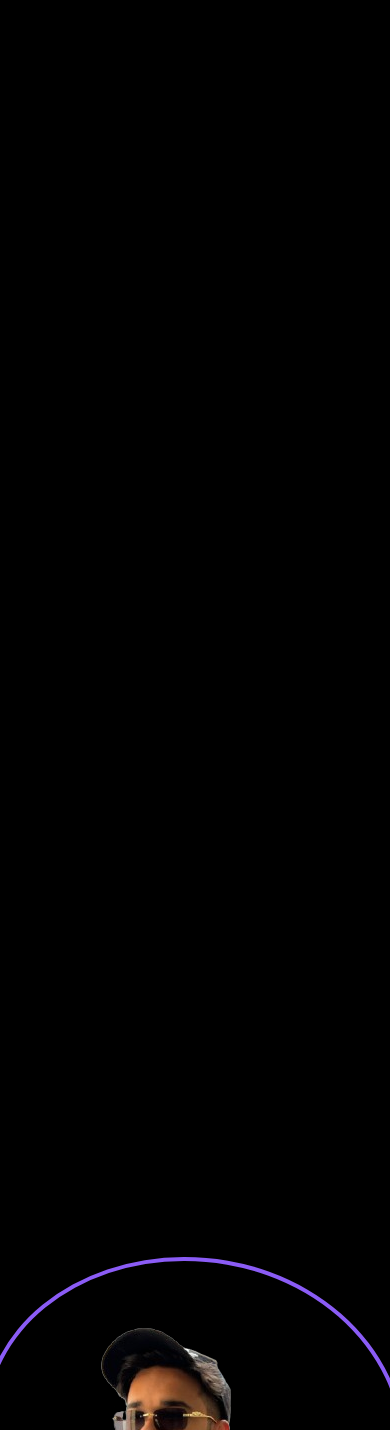
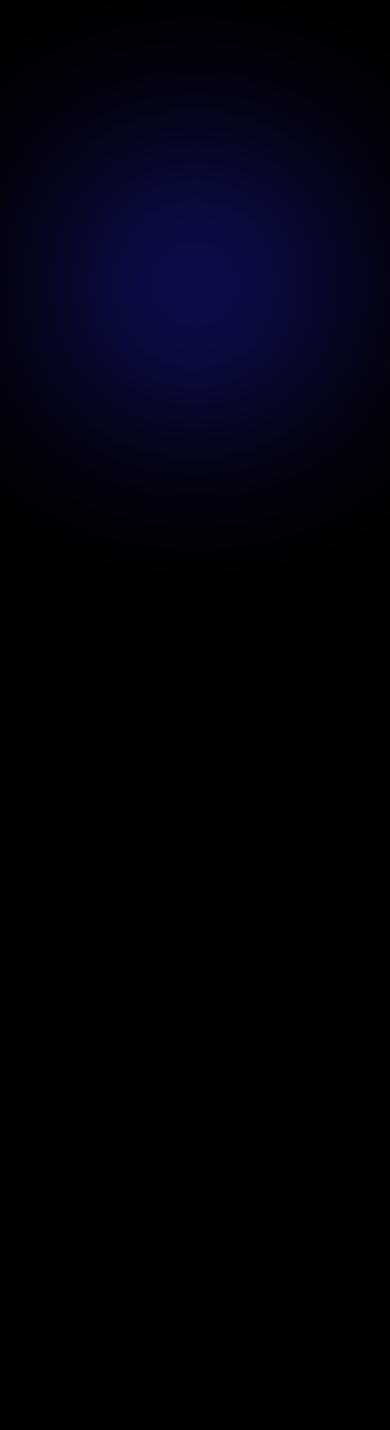
Before and after one commit to coderislive07/My-Portfolio-, a React (Vite) app: page / in a window 390 px wide. Shown: the part 138-1568 px from the top of the page. Built offline with nearby package versions, Linux system fonts and the light colour scheme; a web font is replaced by a local one.

Commit message:
added responsiveness

```diff
--- /dev/null
+++ b/src/Components/hero.css
@@ -0,0 +1,23 @@
+.blurry-dot {
+    position: absolute;
+    top: 50%;
+    left: 50%;
+    width: 200px;
+    height: 200px;
+    background-color: rgba(38, 38, 223, 0.947);
+    border-radius: 50%;
+    filter: blur(110px);
+    animation: pulse 2s infinite ease-in-out;
+    transform: translate(-50%, -50%);
+  }
+  @keyframes pulse {
+    0% {
+      transform: translate(-50%, -50%) scale(1);
+    }
+    50% {
+      transform: translate(-50%, -50%) scale(1.3);
+    }
+    100% {
+      transform: translate(-50%, -50%) scale(1);
+    }
+  }
--- a/src/Components/hero.jsx
+++ b/src/Components/hero.jsx
@@ -1,25 +1,81 @@
-import React from 'react'
-import home from '../assets/Home.png'
-import github from '../assets/github.png'
-import linkedin from '../assets/linkedin.png'
-import myself from '../assets/Myself.png'
-import bar from '../assets/bar.png'
+import React, { useState } from 'react';
+import home from '../assets/Home.png';
+import github from '../assets/github.png';
+import linkedin from '../assets/linkedin.png';
+import myself from '../assets/Myself.png';
+import bar from '../assets/bar.png';
+import './hero.css';
 
 export default function Hero() {
+    const [isOpen, setIsOpen] = useState(false);
+
+    const toggleNavbar = () => {
+        setIsOpen(!isOpen);
+    };
+
     return (
-    <div className="bg-black min-h-screen text-white">
-      <nav className="flex flex-col sm:flex-row justify-between items-center p-4">
-        <h1 className="text-xl font-bold mb-4 sm:mb-0">Mridul Dhamija</h1>
-        <div className="flex flex-wrap justify-center sm:justify-end items-center space-x-4 sm:space-x-8">
-          <a href="#" className="flex items-center mb-2 sm:mb-0">
+        <div className="bg-black min-h-screen text-white relative overflow-x-hidden">
+            <div className="blurry-dot absolute h-40 w-40 sm:h-56 sm:w-56 md:h-64 md:w-64 lg:h-72 lg:w-72 xl:h-80 xl:w-80 2xl:h-96 2xl:w-96"></div>
+
+            {/* Mobile Navigation Overlay */}
+            <div
+                className={`fixed inset-0 bg-black bg-opacity-50 z-40 transition-opacity duration-300 ${
+                    isOpen ? 'opacity-100' : 'opacity-0 pointer-events-none'
+                }`}
+                onClick={toggleNavbar}
+            ></div>
+
+            {/* Mobile Navigation Menu */}
+            <div
+                className={`fixed top-0 left-0 h-full w-64 bg-gray-900 z-50 transform transition-transform duration-300 ease-in-out ${
+                    isOpen ? 'translate-x-0' : '-translate-x-full'
+                }`}
+            >
+                <div className="flex flex-col h-full p-4">
+                    <h1 className="text-xl font-bold mb-8">Mridul Dhamija</h1>
+                    <nav className="flex flex-col space-y-4">
+                        <a href="#" className="flex items-center">
+                            <img src={home} alt="Home" className="w-5 h-5 mr-2 invert" />
+                            Home
+                        </a>
+                        <a href="#" className="flex items-center">
+                            <img src={github} alt="GitHub" className="w-5 h-5 mr-2 invert" />
+                            GitHub
+                        </a>
+                        <a href="#" className="flex items-center">
+                            <img src={linkedin} alt="LinkedIn" className="w-5 h-5 mr-2 invert" />
+                            LinkedIn
+                        </a>
+                        <button className="bg-transparent text-purple-700 border text-sm border-purple-700 px-4 py-2 rounded-full hover:text-white hover:bg-purple-700 transition-colors duration-300 mt-4">
+                            Contact
+                        </button>
+                        <button className="bg-transparent text-purple-700 border text-sm border-purple-700 px-4 py-2 rounded-full hover:text-white hover:bg-purple-700 transition-colors duration-300 mt-2">
+                            Download CV
+                        </button>
+                    </nav>
+                </div>
+            </div>
+
+            {/* Main Content */}
+            <div className="relative z-10">
+                <nav className="flex justify-between items-center p-4">
+                    <h1 className="text-xl font-bold">Mridul Dhamija</h1>
+                    <button
+                        className="sm:hidden z-50"
+                        onClick={toggleNavbar}
+                    >
+                        <img src={bar} alt="Toggle Menu" className="w-6 h-6 invert" />
+                    </button>
+                    <div className="hidden sm:flex items-center space-x-4">
+                        <a href="#" className="flex items-center">
                             <img src={home} alt="Home" className="w-5 h-5 mr-1 invert" />
                             Home
                         </a>
-          <a href="#" className="flex items-center mb-2 sm:mb-0">
+                        <a href="#" className="flex items-center">
                             <img src={github} alt="GitHub" className="w-5 h-5 mr-1 invert" />
                             GitHub
                         </a>
-          <a href="#" className="flex items-center mb-2 sm:mb-0">
+                        <a href="#" className="flex items-center">
                             <img src={linkedin} alt="LinkedIn" className="w-5 h-5 mr-1 invert" />
                             LinkedIn
                         </a>
@@ -47,6 +103,7 @@ export default function Hero() {
                             alt="Mridul Dhamija"
                             className="absolute inset-0 w-full h-full object-cover rounded-full md:h-[70vh] md:mt-[-20vh] z-10"
                         />
+                    </div>
                 </div>
             </div>
             <style jsx>{`
@@ -83,5 +140,5 @@ export default function Hero() {
                 }
             `}</style>
         </div>
-  )
+    );
 }
```
Lines whose indentation alone changed are shown as unchanged.
